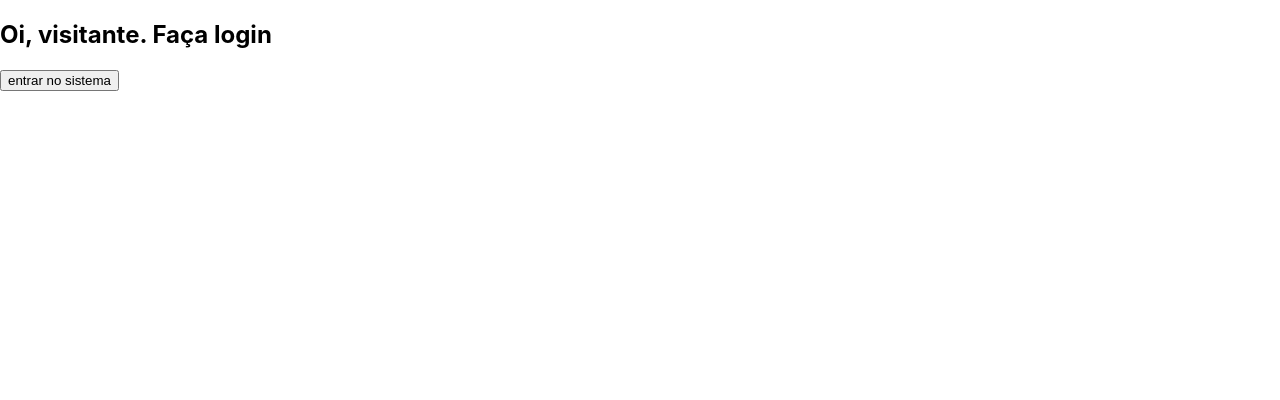
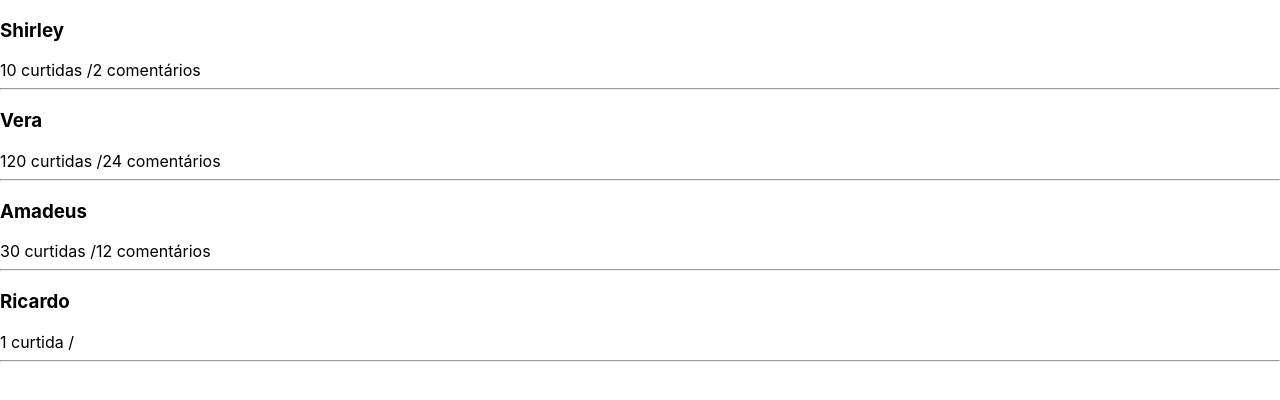
Before and after one commit to yoneshinzato/react-project, a React (Create React App) app: page / in a window 1280 px wide. Shown: the top 400 px of the page. Built offline with nearby package versions, Linux system fonts and the light colour scheme.

Commit message:
trabalhando com listas

```diff
--- a/src/App.js
+++ b/src/App.js
@@ -1,36 +1,35 @@
 import React, { Component } from 'react'
-
-
+import Feed from './components/Feed'
 
 
 class App extends Component {
   constructor(props){
     super(props)
     this.state = {
-      status: false
+     feed: [
+       {id: 1, username: 'Shirley', curtidas: 10, comentarios: 2},
+       {id: 2, username: 'Vera', curtidas: 120, comentarios: 24},
+       {id: 3, username: 'Amadeus', curtidas: 30, comentarios: 12},
+       {id: 4, username: 'Ricardo', curtidas: 1, comentarios: 0}
+     ]
     }
   }
 
-  sair = () => {
-    this.setState({status: false})
-  }
-
-  entrar = () => {
-    this.setState({status: true})
-  }
 
 
   render(){
     return (
       <>
-        {this.state.status ?
-          <div><h2>Bem vindo ao sistema!</h2>
-            <button onClick={this.sair}>sair do sistema</button>
-          </div>
-          :
-          <div><h2>Oi, visitante. Faça login</h2>
-          <button onClick={this.entrar}>entrar no sistema</button></div>
-        }
+        {this.state.feed.map((item)=>{
+          return(
+            <>
+              <Feed id={item.id} username={item.username}
+              curtidas={item.curtidas} comentarios={item.comentarios}
+              />
+
+            </>
+          )
+        })}
 
       </>
     )
--- /dev/null
+++ b/src/components/Feed/index.js
@@ -0,0 +1,19 @@
+import React, { Component } from 'react'
+
+class Feed extends Component {
+    render(){
+        return(
+            <div key={this.props.id}>
+
+                <h3>{this.props.username}</h3>
+                <a>{this.props.curtidas > 1 ? this.props.curtidas + ' curtidas': this.props.curtidas + ' curtida'}  /
+                {this.props.comentarios > 1 ? this.props.comentarios + ' comentários': ''}
+                </a>
+                <hr />
+            </div>
+
+        )
+    }
+}
+
+export default Feed
```
